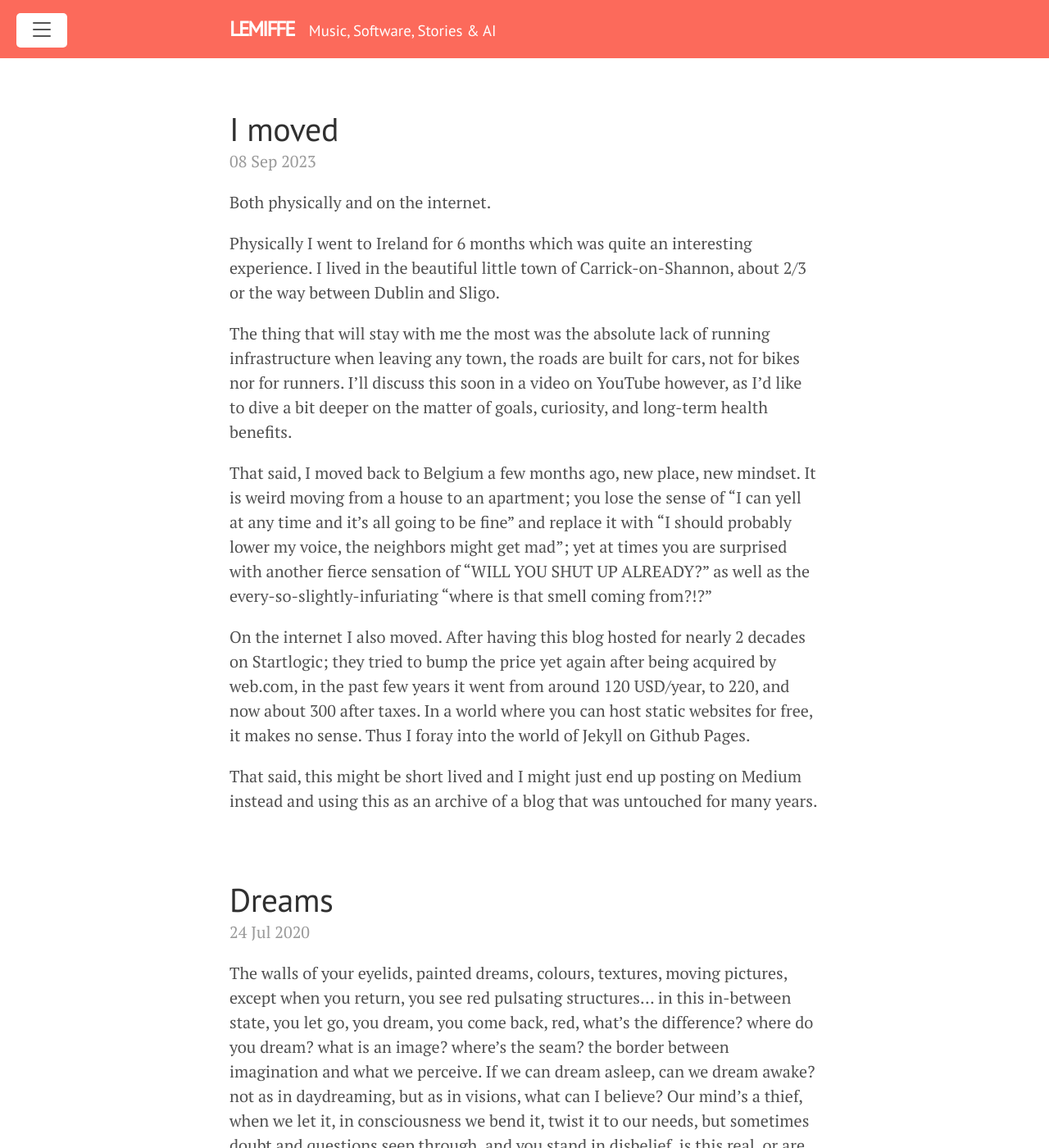
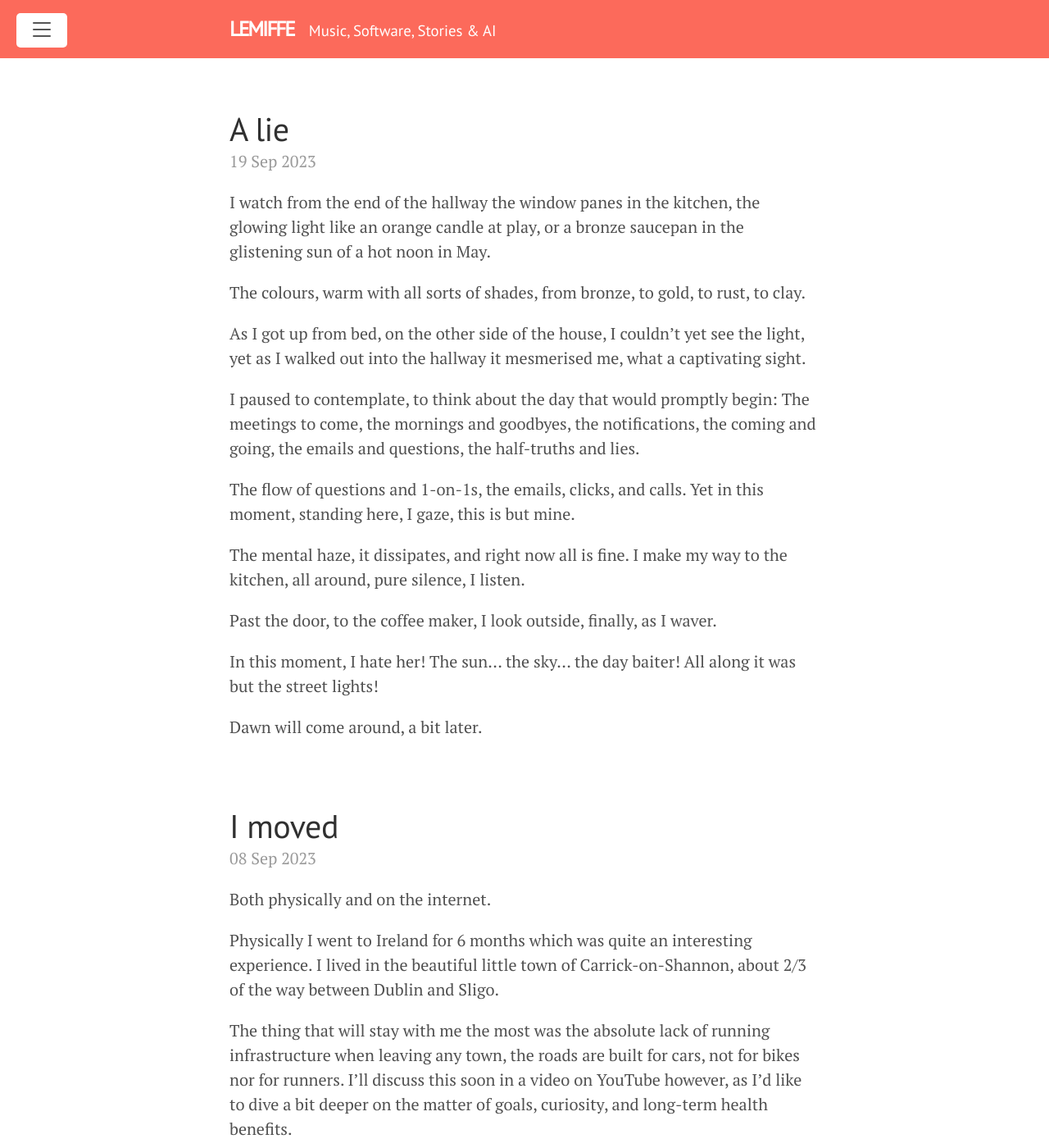
Before and after one commit to lemiffe/lemiffe.com, a Jekyll site: the page built from blog/index.html, in a window 1280 px wide and 1400 px high. Shown: the whole window at 82% size. Built offline with Jekyll 4.4.1, drawn with Linux system fonts in a browser that asks for light colours; the list of posts is cut into pages by our own code; comment, search, counter and statistics services are not loaded; some of the changed text lies outside the part shown.

Commit message:
Post: Lies

```diff
--- a/_posts/2023-09-08-moved-blog-to-github-pages.md
+++ b/_posts/2023-09-08-moved-blog-to-github-pages.md
@@ -5,12 +5,17 @@ date: 2023-09-08
 
 Both physically and on the internet.
 
-Physically I went to Ireland for 6 months which was quite an interesting experience. I lived in the beautiful little town of Carrick-on-Shannon, about 2/3 or the way between Dublin and Sligo.
+Physically I went to Ireland for 6 months which was quite an interesting experience. I lived in the beautiful little town of Carrick-on-Shannon, about 2/3 of the way between Dublin and Sligo.
 
 The thing that will stay with me the most was the absolute lack of running infrastructure when leaving any town, the roads are built for cars, not for bikes nor for runners. I'll discuss this soon in a video on YouTube however, as I'd like to dive a bit deeper on the matter of goals, curiosity, and long-term health benefits.
 
-That said, I moved back to Belgium a few months ago, new place, new mindset. It is weird moving from a house to an apartment; you lose the sense of "I can yell at any time and it's all going to be fine" and replace it with "I should probably lower my voice, the neighbors might get mad"; yet at times you are surprised with another fierce sensation of "WILL YOU SHUT UP ALREADY?" as well as the every-so-slightly-infuriating "where is that smell coming from?!?"
+Other than that, it was really nice to disconnect for a while from being in a larger city. Living next to a river, with beautiful
+green rolling hills nearby, gives you a sense of freedom, and each breath feels cleaner, more fulfilling.
 
-On the internet I also moved. After having this blog hosted for nearly 2 decades on Startlogic; they tried to bump the price yet again after being acquired by web.com, in the past few years it went from around 120 USD/year, to 220, and now about 300 after taxes. In a world where you can host static websites for free, it makes no sense. Thus I foray into the world of Jekyll on Github Pages.
+That said, I moved back to Belgium a few months ago, new place, new mindset. It is weird moving from a house to an apartment; you lose the sense of "I can yell at any time and it's all going to be fine" and replace it with "I should probably lower my voice, the neighbors might get mad"; yet at times you are surprised with another fierce sensation of "Will you stop it with the noise already?" as well as the every-so-slightly-infuriating "where is that smell coming from?!?".
 
-That said, this might be short lived and I might just end up posting on Medium instead and using this as an archive of a blog that was untouched for many years.
+Challenges, everywhere we go.
+
+Incidentally, on the internet I also moved. After having this blog hosted for nearly 2 decades on Startlogic; they tried to bump the price yet again after being acquired by web.com, in the past few years it went from around 120 USD/year, to 220, and now about 300 after taxes. In a world where you can host static websites for free, it makes no sense. Thus I foray into the world of Jekyll on Github Pages.
+
+In any case, I plan on posting here every now and then; I've been very lax with keeping this blog up to date. But as it is now in Markdown, and a git push away, it makes things slightly easier to maintain.
--- /dev/null
+++ b/_posts/2023-09-19-lies.md
@@ -0,0 +1,22 @@
+---
+title: A lie
+date: 2023-09-19
+---
+
+I watch from the end of the hallway the window panes in the kitchen, the glowing light like an orange candle at play, or a bronze saucepan in the glistening sun of a hot noon in May.
+
+The colours, warm with all sorts of shades, from bronze, to gold, to rust, to clay.
+
+As I got up from bed, on the other side of the house, I couldn't yet see the light, yet as I walked out into the hallway it mesmerised me, what a captivating sight.
+
+I paused to contemplate, to think about the day that would promptly begin: The meetings to come, the mornings and goodbyes, the notifications, the coming and going, the emails and questions, the half-truths and lies.
+
+The flow of questions and 1-on-1s, the emails, clicks, and calls. Yet in this moment, standing here, I gaze, this is but mine.
+
+The mental haze, it dissipates, and right now all is fine. I make my way to the kitchen, all around, pure silence, I listen.
+
+Past the door, to the coffee maker, I look outside, finally, as I waver.
+
+In this moment, I hate her! The sun... the sky... the day baiter! All along it was but the street lights!
+
+Dawn will come around, a bit later.
```
